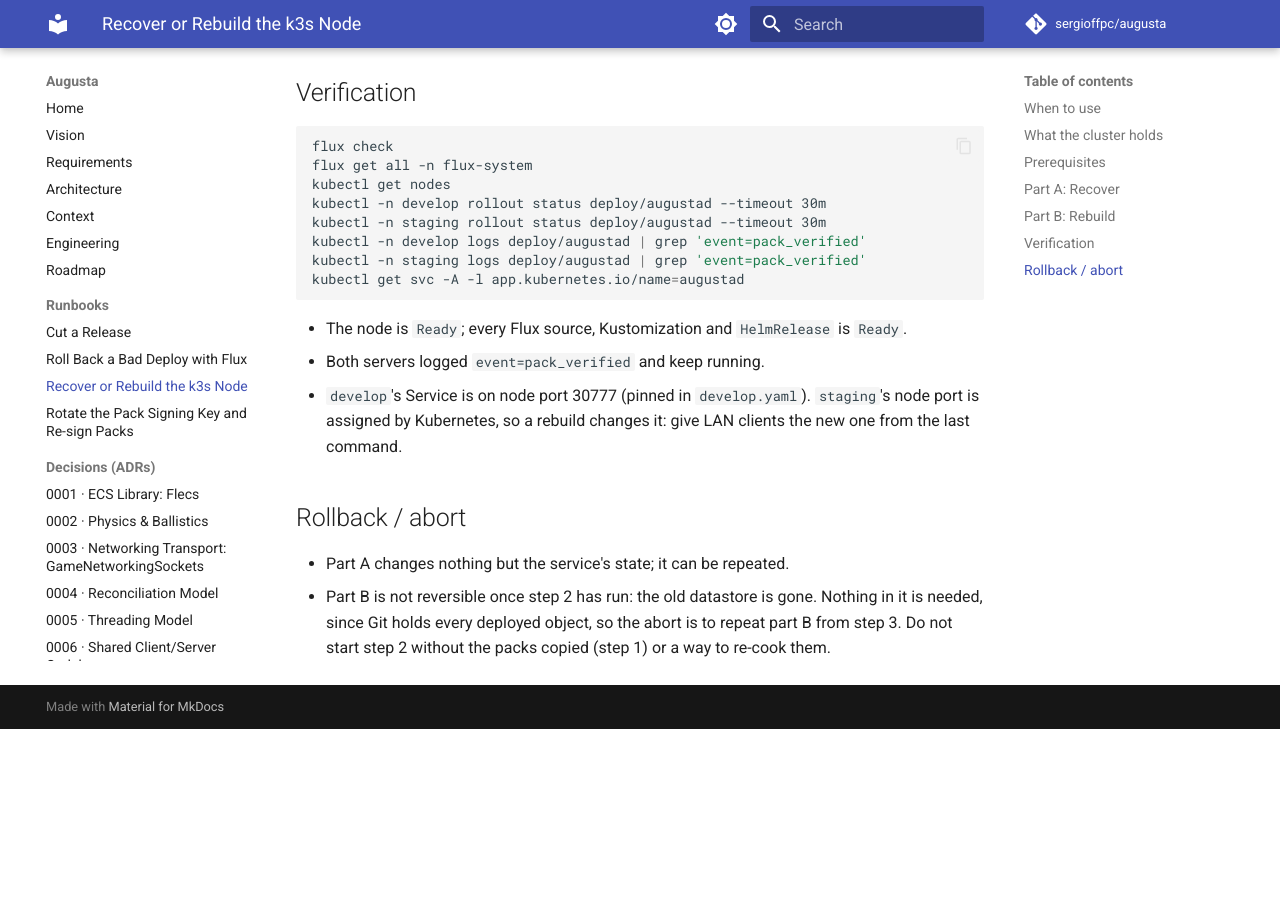
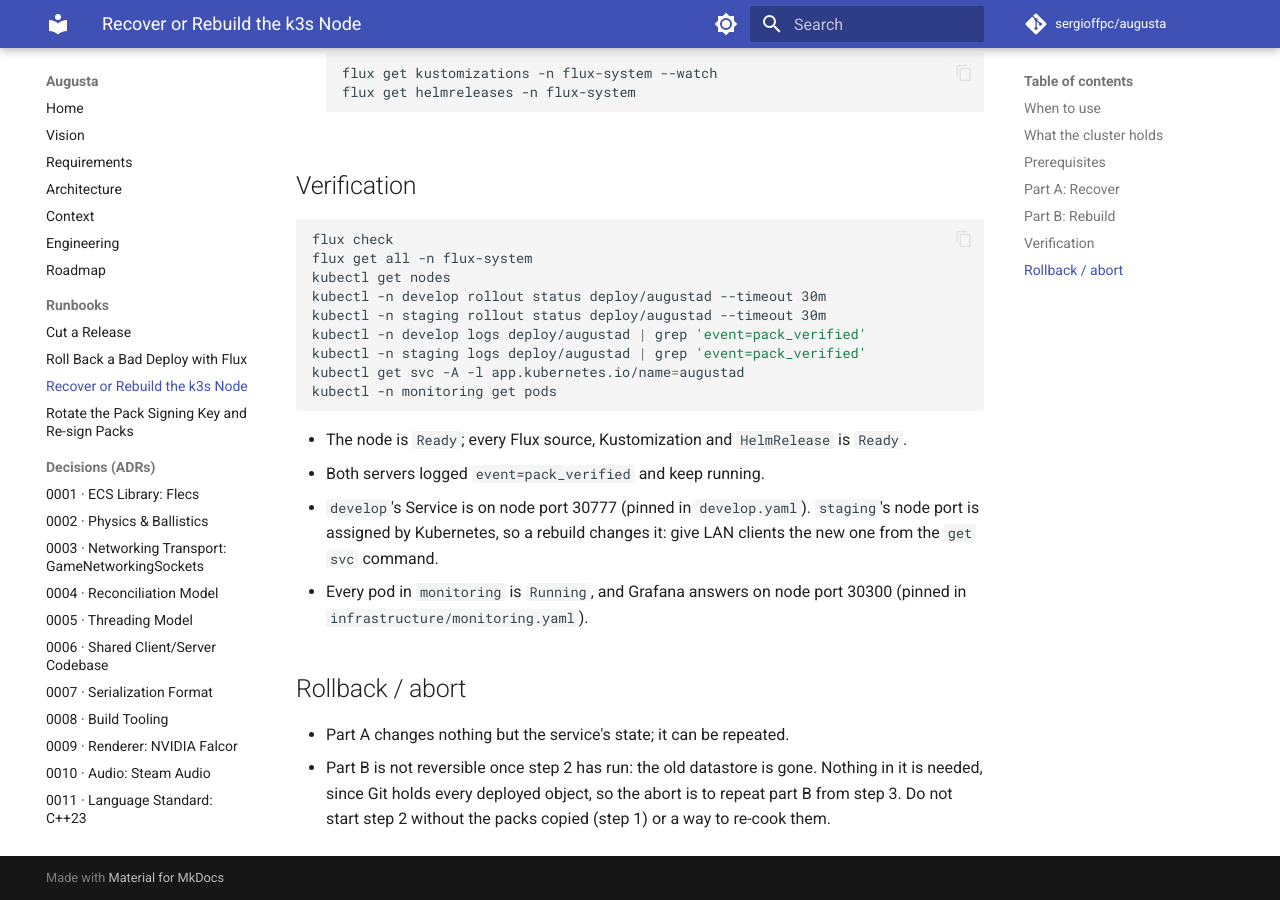
Before and after one commit to sergioffpc/augusta, an MkDocs documentation site: the page built from docs/runbooks/k3s-node-recovery.md, in a window 1280 px wide and 900 px high, scrolled down 3260 px. Built offline with MkDocs 1.6.1 and Material for MkDocs 9.7.7, drawn with Linux system fonts in a browser that asks for light colours; comment, search, counter and statistics services are not loaded; before the commit the page ends 3989 px from its top, so only the background shows below that; some of the changed text lies outside the part shown.

Commit message:
feat(cluster): install kube-prometheus-stack through Flux
A new infrastructure Kustomization installs kube-prometheus-stack into
the monitoring namespace, and apps now depends on it, so the
ServiceMonitor and PrometheusRule CRDs exist before the augustad chart
uses them. Prometheus keeps 15 days on a 10Gi local-path volume and
selects every ServiceMonitor, PodMonitor and rule in the cluster.
Grafana is on node port 30300 with its dashboard sidecar watching every
namespace, and Alertmanager keeps the chart's null receiver. k3s'
control-plane scrapes are off, since it exposes no such endpoints.

Closes #345

Co-Authored-By: Claude Opus 5.5 <noreply@anthropic.com>

````diff
--- a/docs/runbooks/k3s-node-recovery.md
+++ b/docs/runbooks/k3s-node-recovery.md
@@ -16,8 +16,10 @@ rebuilding it from the repository. The cluster's design is ADR-0026
 ## What the cluster holds
 
 Everything Flux deploys is in Git: Flux's own manifests in
-[`clusters/onprem/flux-system/`](../../clusters/onprem/flux-system), the two
-`HelmRelease` objects and their GitRepository sources in
+[`clusters/onprem/flux-system/`](../../clusters/onprem/flux-system), the
+monitoring stack's `HelmRelease` in
+[`clusters/onprem/infrastructure/`](../../clusters/onprem/infrastructure), the
+two augustad `HelmRelease` objects and their GitRepository sources in
 [`clusters/onprem/apps/`](../../clusters/onprem/apps), and the chart in
 [`charts/augustad/`](../../charts/augustad). The `flux-system` GitRepository
 reads the public repository over HTTPS with no credentials, so a rebuilt
@@ -30,6 +32,10 @@ The only state not in Git is the asset packs on the node's shared volume:
 them the servers crash-loop; the layout, and why a missing folder still lets
 the pod schedule, is
 [Where packs go on the node](pack-key-rotation.md#where-packs-go-on-the-node).
+
+Prometheus keeps its last 15 days of series on a `local-path` volume on the
+node (ADR-0049). A rebuild loses them, and Prometheus starts again empty; no
+step restores them.
 
 ## Prerequisites
 
@@ -177,6 +183,7 @@ kubectl -n staging rollout status deploy/augustad --timeout 30m
 kubectl -n develop logs deploy/augustad | grep 'event=pack_verified'
 kubectl -n staging logs deploy/augustad | grep 'event=pack_verified'
 kubectl get svc -A -l app.kubernetes.io/name=augustad
+kubectl -n monitoring get pods
 ```
 
 - The node is `Ready`; every Flux source, Kustomization and `HelmRelease` is
@@ -184,7 +191,9 @@ kubectl get svc -A -l app.kubernetes.io/name=augustad
 - Both servers logged `event=pack_verified` and keep running.
 - `develop`'s Service is on node port 30777 (pinned in `develop.yaml`).
   `staging`'s node port is assigned by Kubernetes, so a rebuild changes it:
-  give LAN clients the new one from the last command.
+  give LAN clients the new one from the `get svc` command.
+- Every pod in `monitoring` is `Running`, and Grafana answers on node port
+  30300 (pinned in `infrastructure/monitoring.yaml`).
 
 ## Rollback / abort
 
````
Also changed, not shown: 3 other files.
